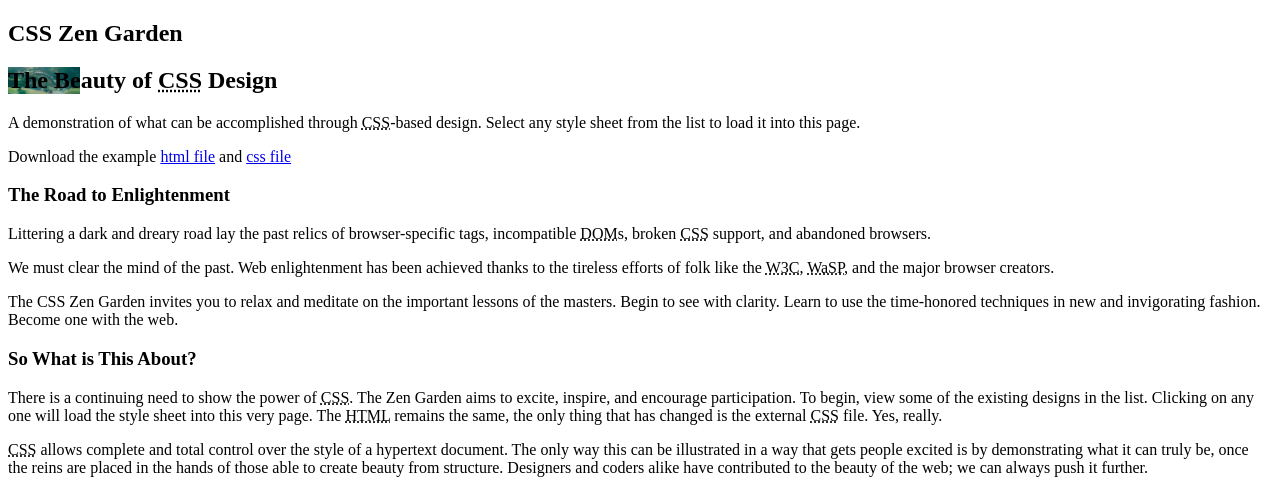
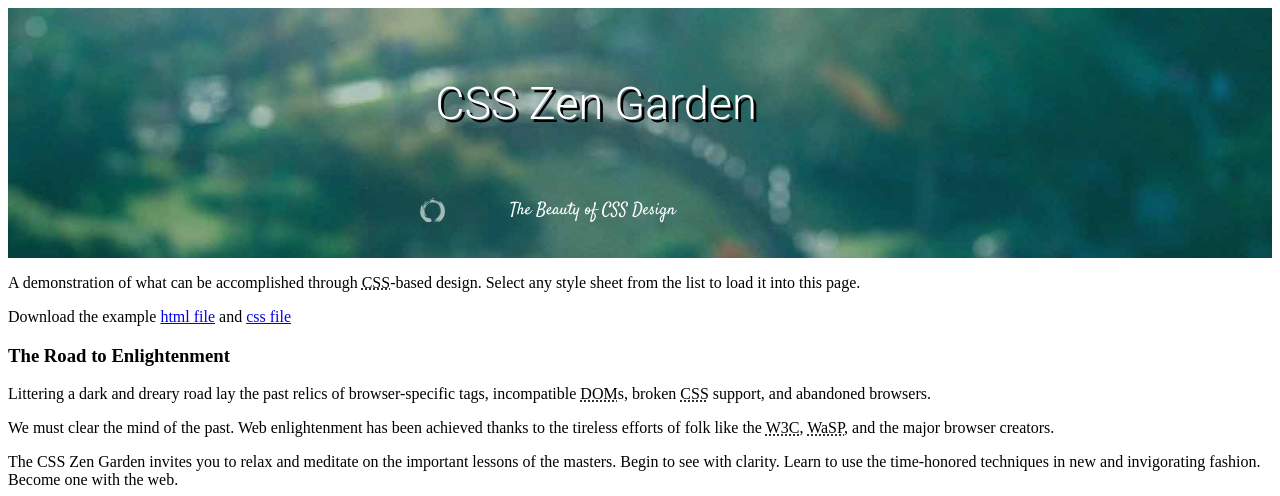
Before and after one commit to arielpiccolo/codeNation_weekly_records, a web app: file projects/zenGarden/html/index.html in a window 1280 px wide. Shown: the top 496 px of the page. Run offline with its HTML, style and script files only (its server is not run), Linux system fonts and the light colour scheme; some libraries are stand-ins or nearby versions.

Commit message:
updates to zen-garden project css file

```diff
--- a/projects/zenGarden/css/style.css
+++ b/projects/zenGarden/css/style.css
@@ -2,8 +2,45 @@
 @import url('https://fonts.googleapis.com/css?family=Satisfy');
 @import url('https://fonts.googleapis.com/css?family=Roboto:300');
 
-h2 {
+header {
     background: url(/img/huntington.png);
     background-repeat: no-repeat;
-    background-size: contain;
+    background-size: cover;
+    height: 250px;
 }
+
+
+
+
+header[role="banner"] h1 {
+    display: inline;
+    position: absolute;
+    top: 5%;
+    left: 34%;
+    font-size: 45px;
+    font-weight: 500;
+    color: white;
+    text-align: center;
+    text-shadow: 3px 3px black;
+    font-family: 'Roboto';
+
+}
+
+
+
+header[role="banner"] h2 {
+    padding-left: 90px;
+    display: inline;
+    position: absolute;
+    top : 23%;
+    left : 420px;
+    color : rgb(255, 255, 255);
+    text-align : center;
+    font-size : 17px;
+    font-weight: 200;
+    font-family : Satisfy;
+    background: url(/img/zen.svg);
+    background-size: 25px;
+    background-repeat: no-repeat;
+
+}
```
